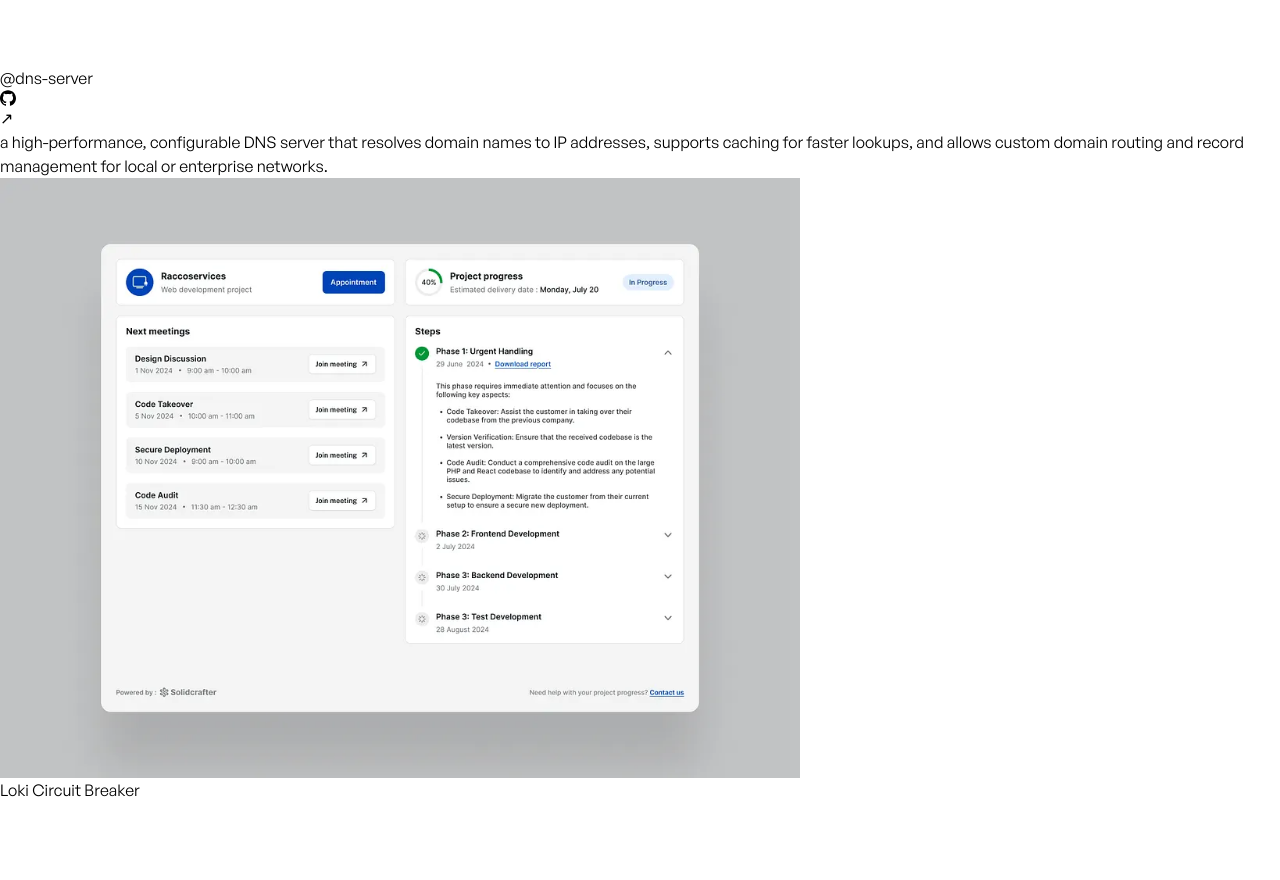
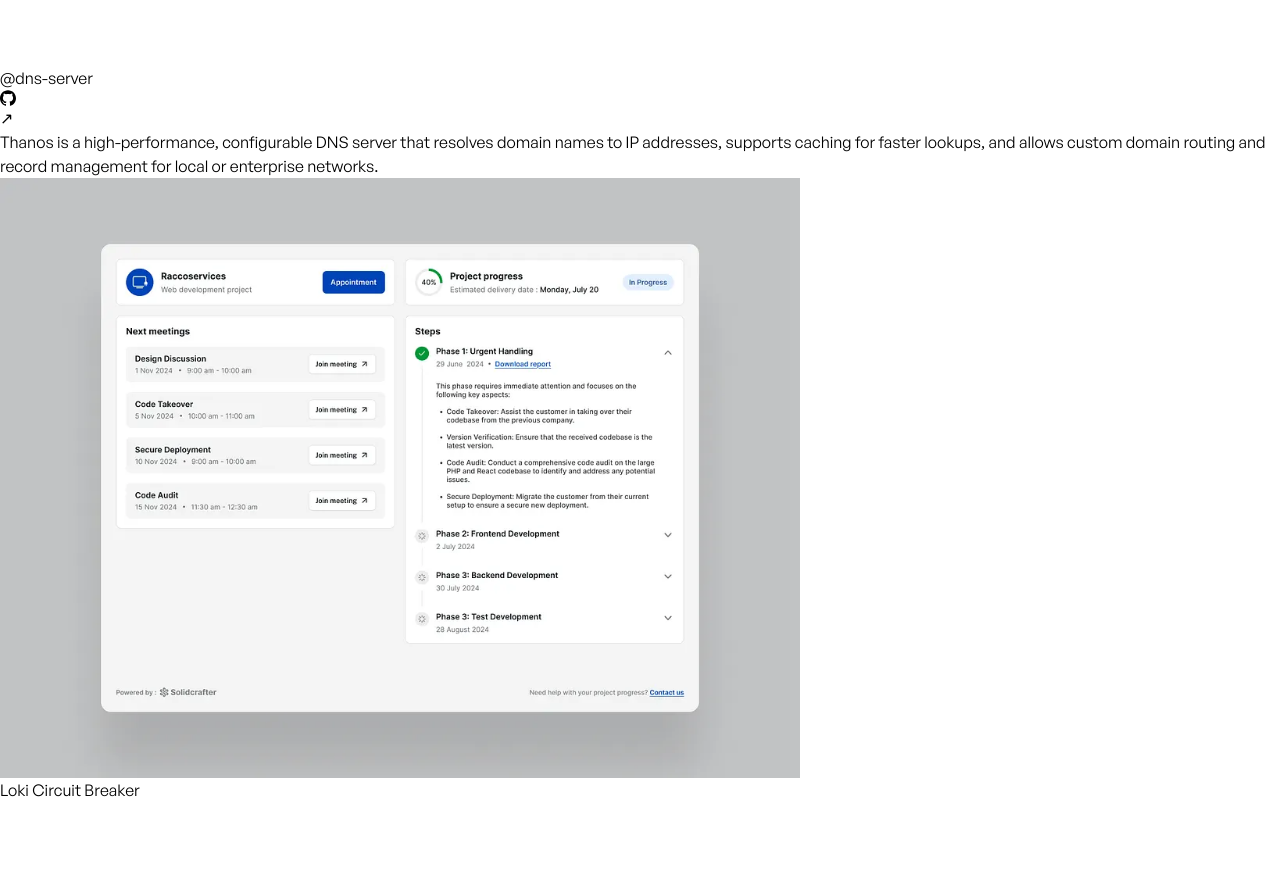
Before and after one commit to Selasie5/folio-v4, a Next.js app: page / in a window 1280 px wide. Shown: the part 6580-7460 px from the top of the page. Built offline with nearby package versions, Linux system fonts and the light colour scheme.

Commit message:
Update Thanos project description for clarity and context

```diff
--- a/src/app/page.tsx
+++ b/src/app/page.tsx
@@ -79,7 +79,7 @@ const featuredProjects = [
     repo: "https://github.com/Selasie5/dns-server",
     live: "https://github.com/Selasie5/dns-server",
     description:
-      "a high-performance, configurable DNS server that resolves domain names to IP addresses, supports caching for faster lookups, and allows custom domain routing and record management for local or enterprise networks.",
+      "Thanos is a high-performance, configurable DNS server that resolves domain names to IP addresses, supports caching for faster lookups, and allows custom domain routing and record management for local or enterprise networks.",
     image: "/assets/pu.jpg",
     logo: "/assets/project.png",
   },
```
